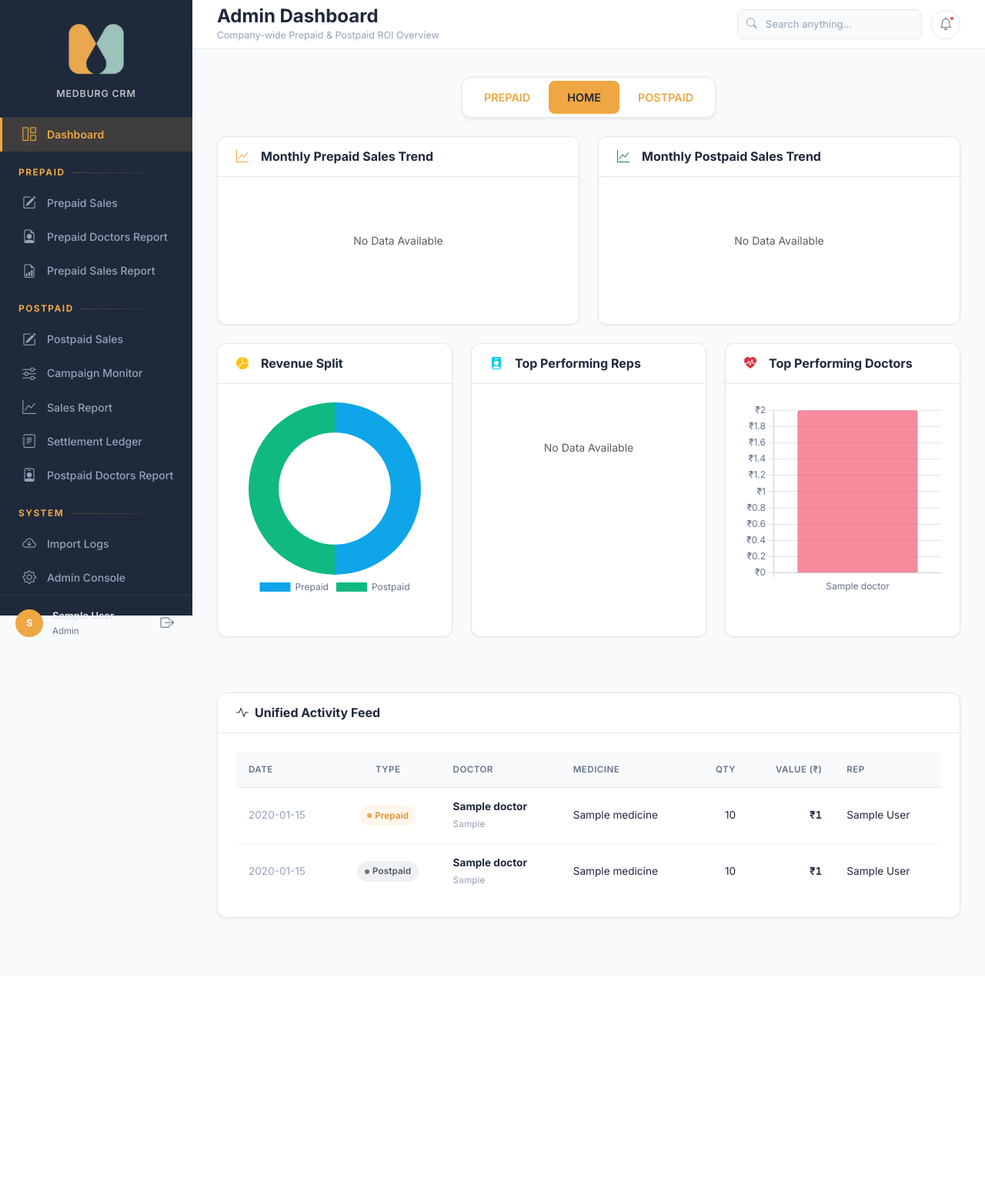
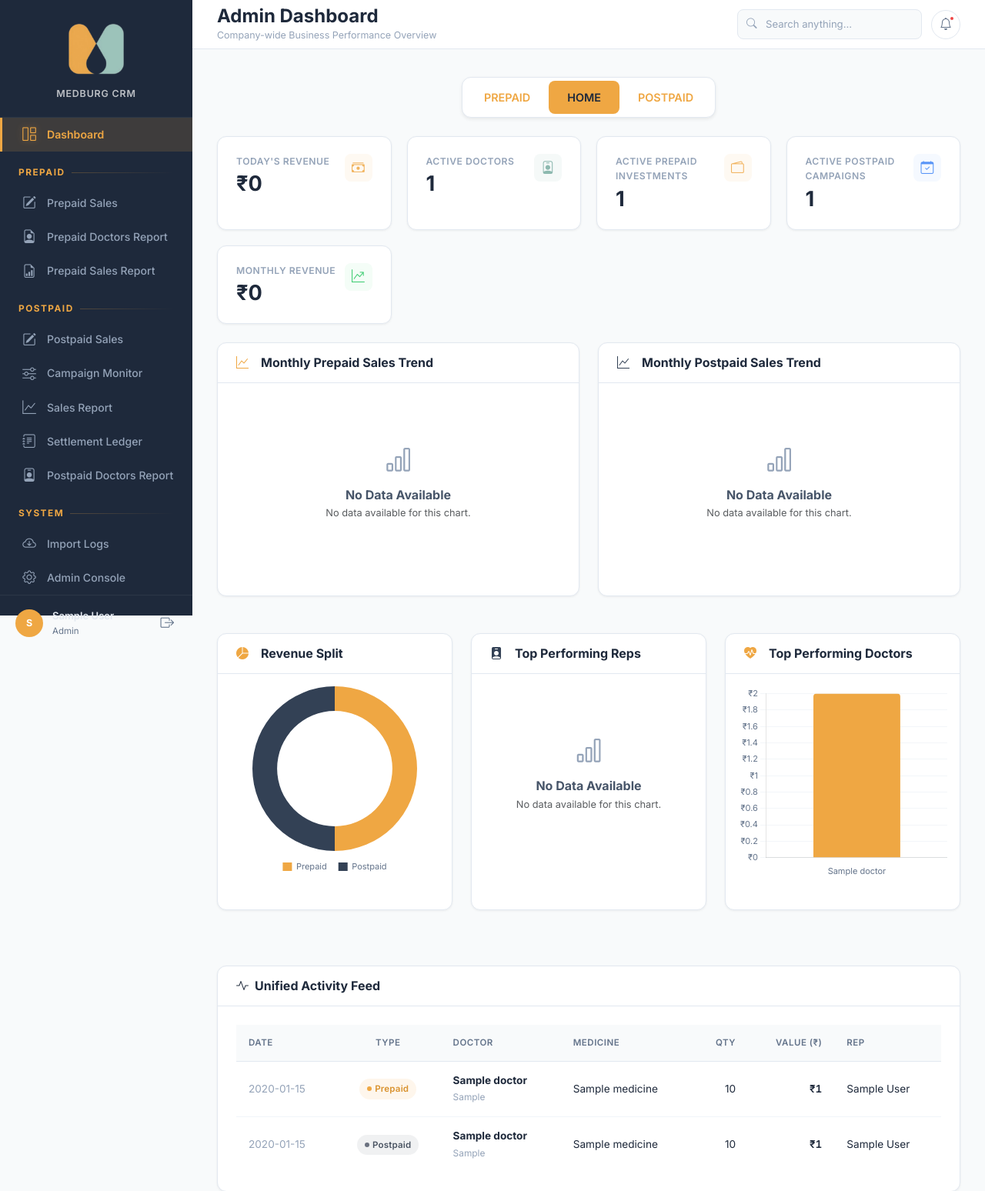
Before and after one commit to peanutbutter4351/medburg-crm, a Django app: page /doctors/dashboard/ in a window 1280 px wide. Shown: the top 1548 px of the page at 77% size. Before the commit the page ends 1194 px from the top, so only its background shows below. Run offline with Django 4.2, Linux system fonts and the light colour scheme; a user stored in the database is signed in; tables that the repository leaves empty hold one stand-in row (values such as "Sample post").

Commit message:
feat(dashboard): redesign home dashboard and polish UI

```diff
--- a/doctors/views.py
+++ b/doctors/views.py
@@ -20,6 +20,7 @@
 from sales.services.analytics_service import (
     get_admin_dashboard_analytics,
     get_rep_dashboard_analytics,
+    get_home_kpis,
 )
 
 
@@ -65,6 +66,7 @@
 
         # MR-9.2 Analytics
         admin_analytics = get_admin_dashboard_analytics()
+        home_kpis = get_home_kpis()
 
         context = {
             "doctors": doctors,
@@ -76,6 +78,7 @@
             "active_campaigns": active_campaigns,
             "alerts": alerts,
             "admin_analytics": admin_analytics,
+            "home_kpis": home_kpis,
             # Pass current filter values back to template for sticky selects
             "current_rep": rep_id,
             "current_location": location,
--- a/static/css/style.css
+++ b/static/css/style.css
@@ -454,7 +454,7 @@
 }
 
 .kpi-card .kpi-value {
-    font-size: 1.5rem;
+    font-size: 1.7rem;
     font-weight: 700;
     color: var(--text-primary);
     line-height: 1.2;
@@ -467,48 +467,49 @@
 }
 
 .kpi-card .kpi-icon {
-    width: 44px;
-    height: 44px;
+    width: 36px;
+    height: 36px;
     border-radius: var(--radius-sm);
     display: flex;
     align-items: center;
     justify-content: center;
-    font-size: 1.2rem;
+    font-size: 1.05rem;
     flex-shrink: 0;
+    opacity: 0.85;
 }
 
 .kpi-icon.investment {
-    background: rgba(239,167,67,.12);
+    background: rgba(239,167,67,.08);
     color: var(--primary);
 }
 
 .kpi-icon.achieved {
-    background: rgba(34,197,94,.1);
+    background: rgba(34,197,94,.06);
     color: var(--success);
 }
 
 .kpi-icon.balance {
-    background: rgba(239,68,68,.08);
+    background: rgba(239,68,68,.05);
     color: var(--danger);
 }
 
 .kpi-icon.target {
-    background: rgba(59,130,246,.1);
+    background: rgba(59,130,246,.06);
     color: var(--info);
 }
 
 .kpi-icon.doctors {
-    background: rgba(155,195,186,.2);
+    background: rgba(155,195,186,.12);
     color: var(--secondary-dark);
 }
 
 .kpi-icon.entries {
-    background: rgba(245,158,11,.1);
+    background: rgba(245,158,11,.06);
     color: var(--warning);
 }
 
 .kpi-icon.quantity {
-    background: rgba(34,197,94,.1);
+    background: rgba(34,197,94,.06);
     color: var(--success);
 }
 
--- a/templates/doctors/admin_dashboard.html
+++ b/templates/doctors/admin_dashboard.html
@@ -2,7 +2,7 @@
 {% block title %}Admin Dashboard — Medburg CRM{% endblock %}
 
 {% block page_title %}Admin Dashboard{% endblock %}
-{% block page_subtitle %}Company-wide Prepaid & Postpaid ROI Overview{% endblock %}
+{% block page_subtitle %}Company-wide Business Performance Overview{% endblock %}
 
 {% block content %}
 
@@ -368,15 +368,64 @@
 </div>
 
 <div id="dashboard-home-section" style="{% if current_section == 'home' or not current_section %}display: block;{% else %}display: none;{% endif %}">
+<!-- ─── Home Dashboard KPIs ─── -->
+<div class="kpi-grid mb-4">
+    <!-- Today's Revenue -->
+    <div class="kpi-card">
+        <div class="kpi-info">
+            <div class="kpi-label">Today's Revenue</div>
+            <div class="kpi-value">₹{{ home_kpis.today_revenue|floatformat:0 }}</div>
+        </div>
+        <div class="kpi-icon investment"><i class="bi bi-cash-stack"></i></div>
+    </div>
+
+    <!-- Active Doctors -->
+    <div class="kpi-card">
+        <div class="kpi-info">
+            <div class="kpi-label">Active Doctors</div>
+            <div class="kpi-value">{{ home_kpis.active_doctors }}</div>
+        </div>
+        <div class="kpi-icon doctors"><i class="bi bi-person-badge"></i></div>
+    </div>
+
+    <!-- Active Prepaid Investments -->
+    <div class="kpi-card">
+        <div class="kpi-info">
+            <div class="kpi-label">Active Prepaid Investments</div>
+            <div class="kpi-value">{{ home_kpis.active_prepaid_investments }}</div>
+        </div>
+        <div class="kpi-icon investment"><i class="bi bi-wallet2"></i></div>
+    </div>
+
+    <!-- Active Postpaid Campaigns -->
+    <div class="kpi-card">
+        <div class="kpi-info">
+            <div class="kpi-label">Active Postpaid Campaigns</div>
+            <div class="kpi-value">{{ home_kpis.active_postpaid_campaigns }}</div>
+        </div>
+        <div class="kpi-icon target"><i class="bi bi-calendar-check"></i></div>
+    </div>
+
+    <!-- Monthly Revenue -->
+    <div class="kpi-card">
+        <div class="kpi-info">
+            <div class="kpi-label">Monthly Revenue</div>
+            <div class="kpi-value">₹{{ home_kpis.monthly_revenue|floatformat:0 }}</div>
+        </div>
+        <div class="kpi-icon achieved"><i class="bi bi-graph-up-arrow"></i></div>
+    </div>
+</div>
+
 <!-- ─── Analytics & KPI Visualizations ─── -->
-<div class="row mb-5">
+<!-- Row 1: Prepaid Trend | Postpaid Trend -->
+<div class="row mb-4">
     <!-- Prepaid Monthly Trend -->
     <div class="col-lg-6 mb-4">
         <div class="data-card h-100">
             <div class="data-card-header">
-                <h5 class="data-card-title"><i class="bi bi-graph-up text-primary me-2"></i> Monthly Prepaid Sales Trend</h5>
+                <h5 class="data-card-title"><i class="bi bi-graph-up me-2" style="color: #EFA743;"></i> Monthly Prepaid Sales Trend</h5>
             </div>
-            <div class="data-card-body">
+            <div class="data-card-body p-3">
                 <canvas id="prepaidMonthlyChart" height="250"></canvas>
             </div>
         </div>
@@ -386,22 +435,25 @@
     <div class="col-lg-6 mb-4">
         <div class="data-card h-100">
             <div class="data-card-header">
-                <h5 class="data-card-title"><i class="bi bi-graph-up text-success me-2"></i> Monthly Postpaid Sales Trend</h5>
+                <h5 class="data-card-title"><i class="bi bi-graph-up me-2" style="color: #334155;"></i> Monthly Postpaid Sales Trend</h5>
             </div>
-            <div class="data-card-body">
+            <div class="data-card-body p-3">
                 <canvas id="postpaidMonthlyChart" height="250"></canvas>
             </div>
         </div>
     </div>
+</div>
 
+<!-- Row 2: Revenue Split | Top Reps | Top Doctors -->
+<div class="row mb-5">
     <!-- Revenue Split -->
     <div class="col-lg-4 mb-4">
         <div class="data-card h-100">
             <div class="data-card-header">
-                <h5 class="data-card-title"><i class="bi bi-pie-chart-fill text-warning me-2"></i> Revenue Split</h5>
+                <h5 class="data-card-title"><i class="bi bi-pie-chart-fill me-2" style="color: #EFA743;"></i> Revenue Split</h5>
             </div>
-            <div class="data-card-body d-flex justify-content-center align-items-center">
-                <div style="position: relative; width: 100%; max-width: 300px;">
+            <div class="data-card-body d-flex justify-content-center align-items-center p-3">
+                <div style="position: relative; width: 100%; max-width: 250px;">
                     <canvas id="revenueSplitChart"></canvas>
                 </div>
             </div>
@@ -412,9 +464,9 @@
     <div class="col-lg-4 mb-4">
         <div class="data-card h-100">
             <div class="data-card-header">
-                <h5 class="data-card-title"><i class="bi bi-person-badge-fill text-info me-2"></i> Top Performing Reps</h5>
+                <h5 class="data-card-title"><i class="bi bi-person-badge-fill me-2" style="color: #334155;"></i> Top Performing Reps</h5>
             </div>
-            <div class="data-card-body">
+            <div class="data-card-body p-3">
                 <canvas id="topRepsChart" height="250"></canvas>
             </div>
         </div>
@@ -424,9 +476,9 @@
     <div class="col-lg-4 mb-4">
         <div class="data-card h-100">
             <div class="data-card-header">
-                <h5 class="data-card-title"><i class="bi bi-heart-pulse-fill text-danger me-2"></i> Top Performing Doctors</h5>
+                <h5 class="data-card-title"><i class="bi bi-heart-pulse-fill me-2" style="color: #EFA743;"></i> Top Performing Doctors</h5>
             </div>
-            <div class="data-card-body">
+            <div class="data-card-body p-3">
                 <canvas id="topDoctorsChart" height="250"></canvas>
             </div>
         </div>
@@ -551,9 +603,20 @@
         if (!dataNode) return;
         const analytics = JSON.parse(dataNode.textContent);
 
+        // Shared Color Constants matching Medburg Brand colors
+        const CHART_COLORS = {
+            prepaid: '#EFA743',      // Medburg Orange
+            postpaid: '#334155',     // Medburg Soft Dark Navy
+            gridLine: 'rgba(226, 232, 240, 0.4)' // Lighter grid line
+        };
+
         // Common Chart Options
         Chart.defaults.font.family = "'Inter', 'Segoe UI', Roboto, Helvetica, Arial, sans-serif";
         Chart.defaults.color = "#64748b";
+        Chart.defaults.font.size = 11; // Consistent typography scale
+        Chart.defaults.plugins.legend.labels.boxWidth = 12;
+        Chart.defaults.plugins.legend.labels.padding = 15;
+        Chart.defaults.animation.duration = 500; // Faster rendering, avoid long entrance animations
 
         const currencyFormatter = (value) => {
             if (value >= 1000000) return '₹' + (value / 1000000).toFixed(1) + 'M';
@@ -561,15 +624,40 @@
             return '₹' + value;
         };
 
-        const createLineChart = (ctxId, label, dataObj, colorHex) => {
+        const checkAndRender = (ctxId, dataObj, renderFn) => {
             const ctx = document.getElementById(ctxId);
             if (!ctx) return;
-            const hasData = dataObj.data.some(d => d > 0);
+            const container = ctx.parentElement;
+            const hasData = dataObj && dataObj.data && dataObj.data.some(d => d > 0);
+
             if (!hasData) {
-                ctx.parentElement.innerHTML = '<div class="text-center text-muted py-5">No Data Available</div>';
-                return;
+                ctx.style.display = 'none';
+                let emptyState = container.querySelector('.chart-empty-state');
+                if (!emptyState) {
+                    emptyState = document.createElement('div');
+                    emptyState.className = 'chart-empty-state d-flex flex-column align-items-center justify-content-center text-center p-4';
+                    emptyState.style.minHeight = '220px';
+                    emptyState.innerHTML = `
+                        <div style="font-size: 2.2rem; color: #94a3b8;" class="mb-2">
+                            <i class="bi bi-bar-chart"></i>
+                        </div>
+                        <h6 class="fw-bold mb-1" style="color: #475569;">No Data Available</h6>
+                        <p class="text-muted mb-0" style="font-size: 0.8rem;">No data available for this chart.</p>
+                    `;
+                    container.appendChild(emptyState);
+                } else {
+                    emptyState.style.display = 'flex';
                 }
-            new Chart(ctx, {
+            } else {
+                ctx.style.display = 'block';
+                const emptyState = container.querySelector('.chart-empty-state');
+                if (emptyState) emptyState.style.display = 'none';
+                renderFn(ctx);
+            }
+        };
+
+        const createLineChart = (canvas, label, dataObj, colorHex) => {
+            new Chart(canvas, {
                 type: 'line',
                 data: {
                     labels: dataObj.labels,
@@ -577,11 +665,16 @@
                         label: label,
                         data: dataObj.data,
                         borderColor: colorHex,
-                        backgroundColor: colorHex + '20',
-                        borderWidth: 2,
+                        backgroundColor: colorHex + '15',
+                        borderWidth: 2.5,
                         tension: 0.3,
                         fill: true,
                         pointBackgroundColor: colorHex,
+                        pointHoverBackgroundColor: colorHex,
+                        pointBorderColor: '#fff',
+                        pointHoverBorderColor: '#fff',
+                        pointRadius: 4,
+                        pointHoverRadius: 6,
                     }]
                 },
                 options: {
@@ -589,8 +682,12 @@
                     maintainAspectRatio: false,
                     plugins: { legend: { display: false } },
                     scales: {
+                        x: {
+                            grid: { display: false }
+                        },
                         y: {
                             beginAtZero: true,
+                            grid: { color: CHART_COLORS.gridLine },
                             ticks: { callback: currencyFormatter }
                         }
                     }
@@ -598,25 +695,17 @@
             });
         };
 
-        const createBarChart = (ctxId, label, dataObj, colorHex) => {
-            const ctx = document.getElementById(ctxId);
-            if (!ctx) return;
-            const hasData = dataObj.data.some(d => d > 0);
-            if (!hasData) {
-                ctx.parentElement.innerHTML = '<div class="text-center text-muted py-5">No Data Available</div>';
-                return;
-            }
-            new Chart(ctx, {
+        const createBarChart = (canvas, label, dataObj, colorHex) => {
+            new Chart(canvas, {
                 type: 'bar',
                 data: {
                     labels: dataObj.labels,
                     datasets: [{
                         label: label,
                         data: dataObj.data,
-                        backgroundColor: colorHex + '99',
-                        borderColor: colorHex,
-                        borderWidth: 1,
+                        backgroundColor: colorHex,
                         borderRadius: 4,
+                        barPercentage: 0.6,
                     }]
                 },
                 options: {
@@ -624,8 +713,12 @@
                     maintainAspectRatio: false,
                     plugins: { legend: { display: false } },
                     scales: {
+                        x: {
+                            grid: { display: false }
+                        },
                         y: {
                             beginAtZero: true,
+                            grid: { color: CHART_COLORS.gridLine },
                             ticks: { callback: currencyFormatter }
                         }
                     }
@@ -634,34 +727,33 @@
         };
 
         // 1. Prepaid Monthly
-        createLineChart('prepaidMonthlyChart', 'Prepaid Sales', analytics.prepaid_monthly, '#0ea5e9'); // primary
+        checkAndRender('prepaidMonthlyChart', analytics.prepaid_monthly, (canvas) => {
+            createLineChart(canvas, 'Prepaid Sales', analytics.prepaid_monthly, CHART_COLORS.prepaid);
+        });
 
         // 2. Postpaid Monthly
-        createLineChart('postpaidMonthlyChart', 'Postpaid Sales', analytics.postpaid_monthly, '#10b981'); // success
+        checkAndRender('postpaidMonthlyChart', analytics.postpaid_monthly, (canvas) => {
+            createLineChart(canvas, 'Postpaid Sales', analytics.postpaid_monthly, CHART_COLORS.postpaid);
+        });
 
         // 3. Revenue Split
-        const splitCtx = document.getElementById('revenueSplitChart');
-        if (splitCtx) {
-            const hasData = analytics.revenue_split.data.some(d => d > 0);
-            if (!hasData) {
-                splitCtx.parentElement.innerHTML = '<div class="text-center text-muted py-5">No Data Available</div>';
-            } else {
-                new Chart(splitCtx, {
+        checkAndRender('revenueSplitChart', analytics.revenue_split, (canvas) => {
+            new Chart(canvas, {
                 type: 'doughnut',
                 data: {
                     labels: analytics.revenue_split.labels,
                     datasets: [{
                         data: analytics.revenue_split.data,
-                            backgroundColor: ['#0ea5e9', '#10b981'],
+                        backgroundColor: [CHART_COLORS.prepaid, CHART_COLORS.postpaid],
                         borderWidth: 0,
                         hoverOffset: 4
                     }]
                 },
                 options: {
                     responsive: true,
-                        cutout: '65%',
+                    cutout: '70%',
                     plugins: {
-                            legend: { position: 'bottom' },
+                        legend: { position: 'bottom', labels: { boxWidth: 12, padding: 15 } },
                         tooltip: {
                             callbacks: {
                                 label: function(context) {
@@ -672,14 +764,17 @@
                     }
                 }
             });
-            }
-        }
+        });
 
         // 4. Top Reps
-        createBarChart('topRepsChart', 'Sales', analytics.top_reps, '#6366f1'); // indigo/info-like
+        checkAndRender('topRepsChart', analytics.top_reps, (canvas) => {
+            createBarChart(canvas, 'Sales', analytics.top_reps, CHART_COLORS.postpaid);
+        });
 
         // 5. Top Doctors
-        createBarChart('topDoctorsChart', 'Sales', analytics.top_doctors, '#f43f5e'); // rose/danger-like
+        checkAndRender('topDoctorsChart', analytics.top_doctors, (canvas) => {
+            createBarChart(canvas, 'Sales', analytics.top_doctors, CHART_COLORS.prepaid);
+        });
     });
 </script>
 {% endblock %}
```
Also changed, not shown: sales/services/analytics_service.py (+60 -0 lines), tests/test_dashboard_home.py (added, +120 -0 lines). Lines whose indentation alone changed are shown as unchanged.
